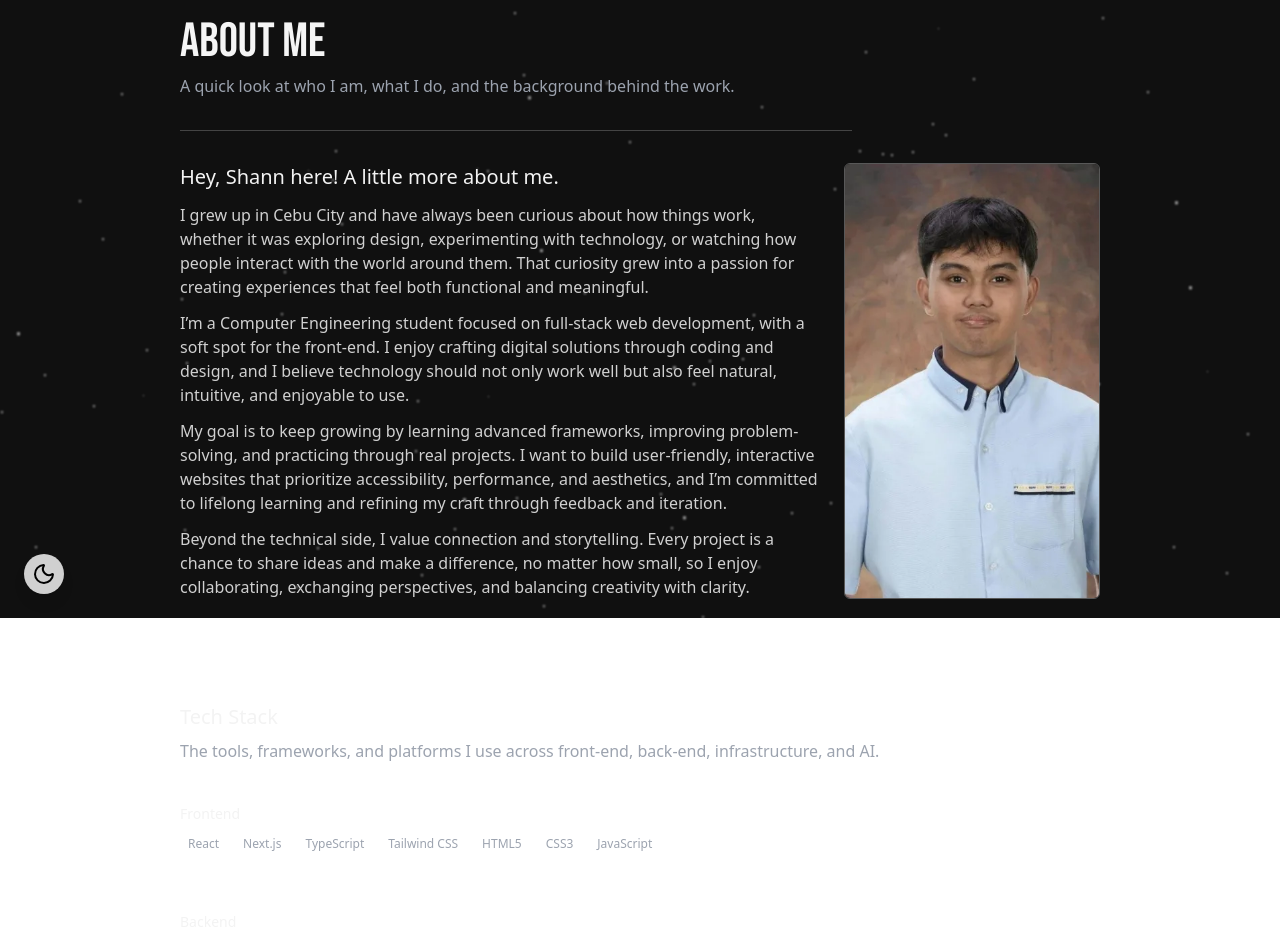
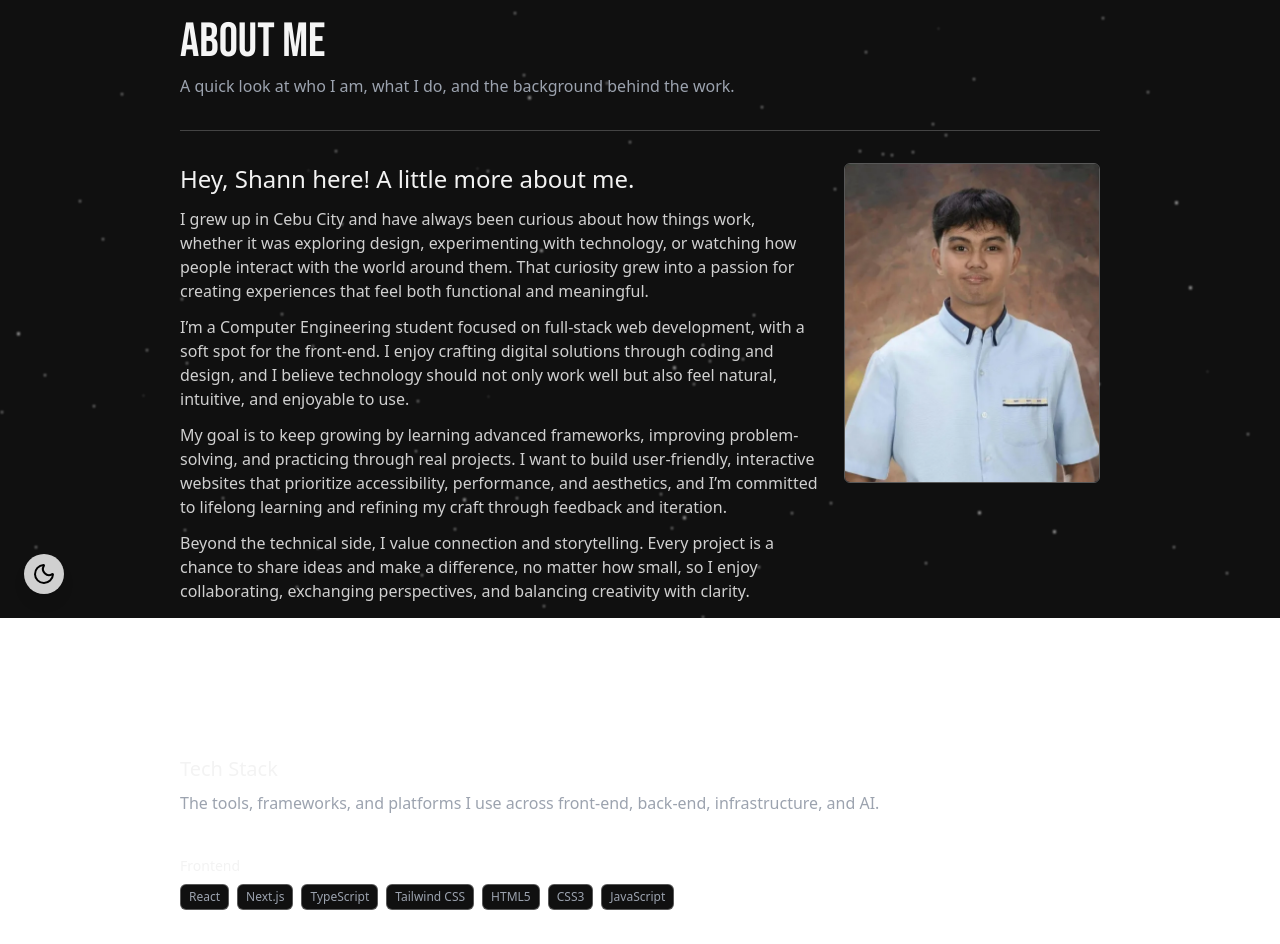
Before and after one commit to SkreTyr/Website-Portfolio, a React (Vite) app: page /about in a window 1280 px wide. Shown: the part 182-1126 px from the top of the page. Built offline with nearby package versions, Linux system fonts and the light colour scheme; what lightswind would draw is missing.

Commit message:
Refine About intro and tech stack layout

```diff
--- a/src/pages/About.tsx
+++ b/src/pages/About.tsx
@@ -1,3 +1,4 @@
+import React, { useEffect, useRef, useState } from 'react'
 import { Link } from 'react-router-dom'
 import { ArrowLeft} from 'lucide-react'
 import AutoReveal from '@/components/AutoReveal'
@@ -5,6 +6,18 @@ import profileImg from '@/assets/Profile3.webp'
 
 
 const About = () => {
+  const sentenceRef = useRef<HTMLSpanElement>(null)
+  const [imgH, setImgH] = useState<number | undefined>(undefined)
+
+  useEffect(() => {
+    const measure = () => {
+      if (sentenceRef.current) setImgH(sentenceRef.current.getBoundingClientRect().height)
+    }
+    measure()
+    window.addEventListener('resize', measure)
+    return () => window.removeEventListener('resize', measure)
+  }, [])
+
   return (
     <div className="min-h-screen w-full">
       <section className="h-auto w-full flex justify-center pt-32 pb-20">
@@ -26,7 +39,7 @@ const About = () => {
             <p className="text-gray-400 text-sm md:text-base text-left mb-8 max-w-2xl">
               A quick look at who I am, what I do, and the background behind the work.
             </p>
-            <hr className="border-t border-[#ffffff38] w-full max-w-2xl mb-8" />
+            <hr className="border-t border-[#ffffff38] w-full mb-8" />
           </AutoReveal>
 
           <AutoReveal className=" w-full">
@@ -34,15 +47,16 @@ const About = () => {
               <img
                 src={profileImg}
                 alt="Shann Agang"
-                className="order-1 md:order-2 self-start md:self-stretch w-48 h-56 md:w-64 md:h-auto object-cover rounded-md border border-[#ffffff4d] flex-shrink-0"
+                style={{ ['--img-h' as string]: imgH ? `${imgH}px` : undefined } as React.CSSProperties}
+                className="order-1 md:order-2 self-start w-48 h-56 md:w-64 md:h-80 object-cover rounded-md border border-[#ffffff4d] flex-shrink-0"
               />
               <div className="order-2 md:order-1 flex-1">
-                <h1 className="text-[#f3f3f3] text-lg md:text-xl font-light mb-3">Hey, Shann here! A little more about me.</h1>
+                <h1 className="text-[#f3f3f3] text-xl md:text-2xl font-normal mb-3">Hey, Shann here! A little more about me.</h1>
                 <p className="text-[#d0d0d0] text-sm md:text-base mb-3">
                   I grew up in Cebu City and have always been curious about how things work, whether it was exploring design, experimenting with technology, or watching how people interact with the world around them. That curiosity grew into a passion for creating experiences that feel both functional and meaningful.
                 </p>
                 <p className="text-[#d0d0d0] text-sm md:text-base mb-3">
-                  I&rsquo;m a Computer Engineering student focused on full-stack web development, with a soft spot for the front-end. I enjoy crafting digital solutions through coding and design, and I believe technology should not only work well but also feel natural, intuitive, and enjoyable to use.
+                  I&rsquo;m a Computer Engineering student focused on full-stack web development, with a soft spot for the front-end. I enjoy crafting digital solutions through coding and design, and I <span ref={sentenceRef}>believe technology should not only work well but also feel natural, intuitive, and enjoyable to use.</span>
                 </p>
                 <p className="text-[#d0d0d0] text-sm md:text-base mb-3">
                   My goal is to keep growing by learning advanced frameworks, improving problem-solving, and practicing through real projects. I want to build user-friendly, interactive websites that prioritize accessibility, performance, and aesthetics, and I&rsquo;m committed to lifelong learning and refining my craft through feedback and iteration.
@@ -55,7 +69,7 @@ const About = () => {
             </div>
           </AutoReveal>
 
-          <AutoReveal className="w-full mt-6 pt-20">
+          <AutoReveal className="w-full mt-6 pt-32">
             <div>
               <h1 className="text-[#f3f3f3] text-lg md:text-xl font-light mb-2">Tech Stack</h1>
               <p className="text-gray-400 text-sm md:text-base mb-4">The tools, frameworks, and platforms I use across front-end, back-end, infrastructure, and AI.</p>
@@ -77,7 +91,7 @@ const About = () => {
                       {cat.items.map((it) => (
                         <span
                           key={it}
-                          className="px-2 py-1 text-xs text-gray-400 transition-colors duration-200 hover:text-white"
+                          className="border border-[#ffffff4d] bg-[#101010] px-2 py-1 rounded-md text-xs text-gray-400 transition-colors duration-200 hover:bg-[#1f1f1f] hover:text-white hover:border-[#ffffff80]"
                         >
                           {it}
                         </span>
```
